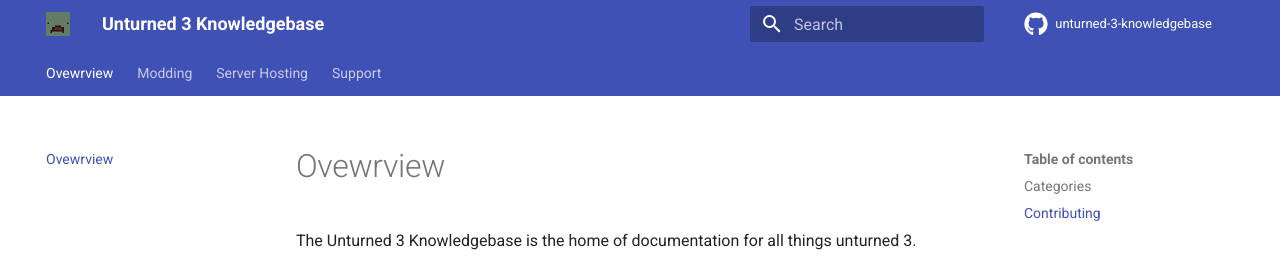
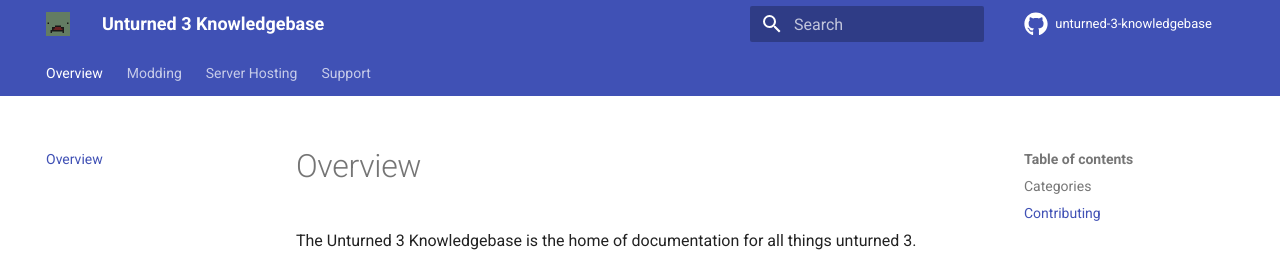
Before and after one commit to unturned-info/unturned-3-knowledgebase, an MkDocs documentation site: the page built from docs/index.md, in a window 1280 px wide. Shown: the top 267 px of the page. Built offline with MkDocs 1.6.1 and Material for MkDocs 9.7.7, drawn with Linux system fonts in a browser that asks for light colours; comment, search, counter and statistics services are not loaded.

Commit message:
fixed index spelling

```diff
--- a/docs/index.md
+++ b/docs/index.md
@@ -1,4 +1,4 @@
-# Ovewrview
+# Overview
 
 The Unturned 3 Knowledgebase is the home of documentation for all things unturned 3.
 
```
